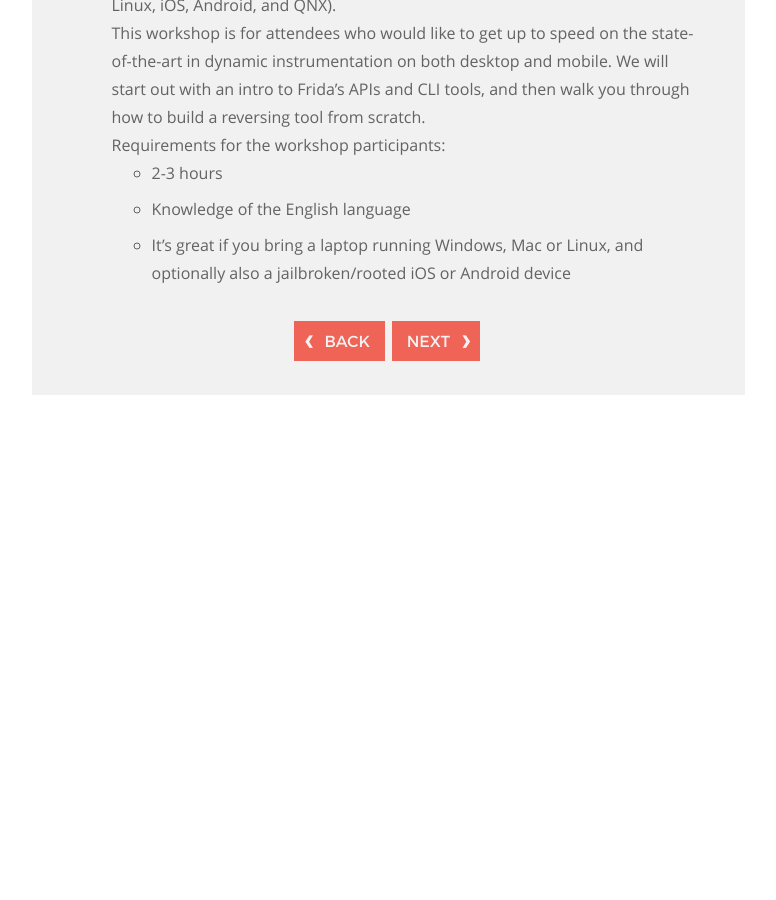
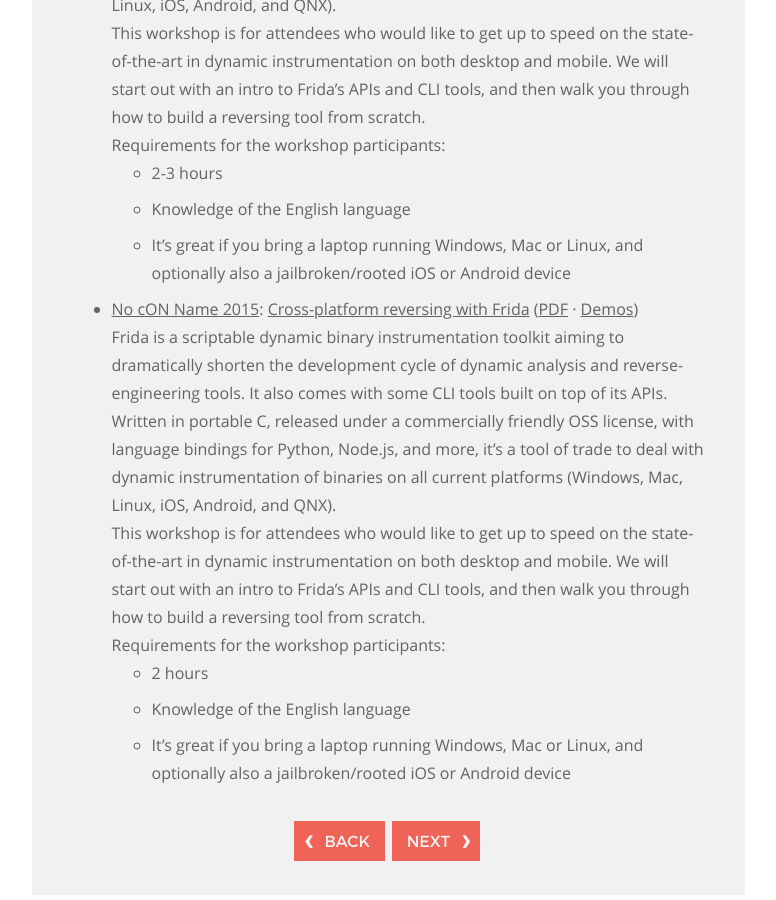
Before and after one commit to frida/frida-website, a Jekyll site: the page built from docs/presentations.md, in a window 1280 px wide and 900 px high, scrolled down 1682 px. Shown: the whole window, without its empty margins (364-1140 px from the left). Built offline with Jekyll 4.4.1, drawn with Linux system fonts in a browser that asks for light colours; before the commit the page ends 2087 px from its top, so only the background shows below that.

Commit message:
Add the No cON Name 2015 workshop

```diff
--- a/docs/presentations.md
+++ b/docs/presentations.md
@@ -87,7 +87,33 @@ material becomes available, we will try to put it here.
   you through how to build a reversing tool from scratch.
 
   Requirements for the workshop participants:
+
   - 2-3 hours
   - Knowledge of the English language
   - It's great if you bring a laptop running Windows, Mac or Linux, and
     optionally also a jailbroken/rooted iOS or Android device
+
+- [No cON Name 2015](https://www.noconname.org/):
+  [Cross-platform reversing with Frida](https://www.noconname.org/)
+  ([PDF](ncn-2015-cross-platform-reversing-with-frida.pdf)
+  · [Demos](https://github.com/frida/frida-presentations/tree/master/NcN2015))
+
+  Frida is a scriptable dynamic binary instrumentation toolkit aiming to
+  dramatically shorten the development cycle of dynamic analysis and
+  reverse-engineering tools. It also comes with some CLI tools built on top of
+  its APIs. Written in portable C, released under a commercially friendly OSS
+  license, with language bindings for Python, Node.js, and more, it's a tool of
+  trade to deal with dynamic instrumentation of binaries on all current
+  platforms (Windows, Mac, Linux, iOS, Android, and QNX).
+
+  This workshop is for attendees who would like to get up to speed on the
+  state-of-the-art in dynamic instrumentation on both desktop and mobile.
+  We will start out with an intro to Frida's APIs and CLI tools, and then walk
+  you through how to build a reversing tool from scratch.
+
+  Requirements for the workshop participants:
+
+  - 2 hours
+  - Knowledge of the English language
+  - It's great if you bring a laptop running Windows, Mac or Linux, and
+    optionally also a jailbroken/rooted iOS or Android device
```
Also changed, not shown: 1 other file.
